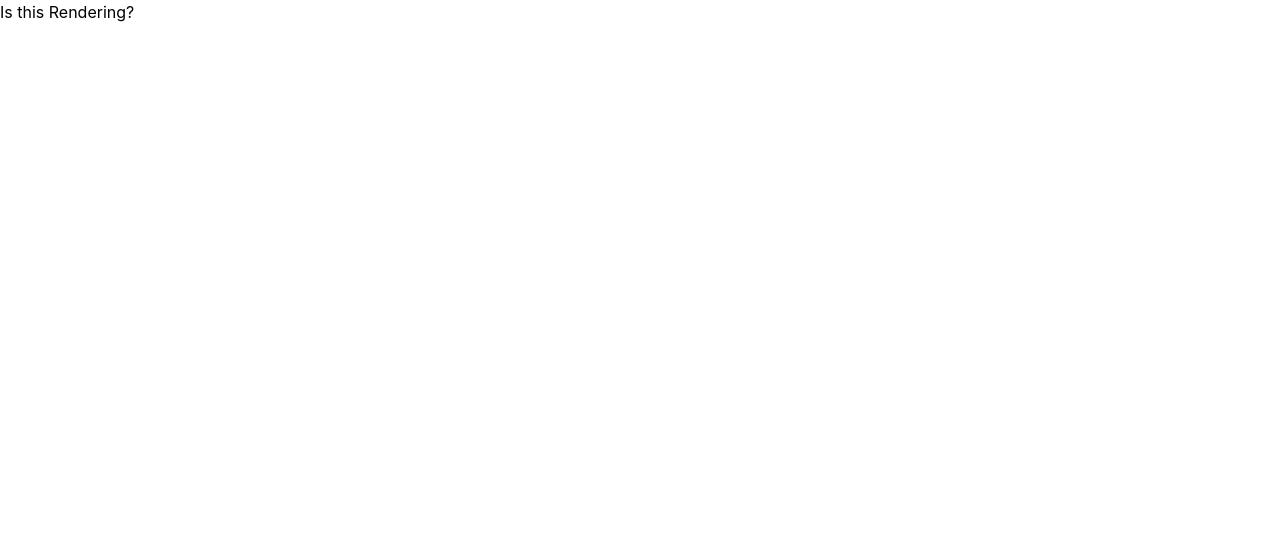
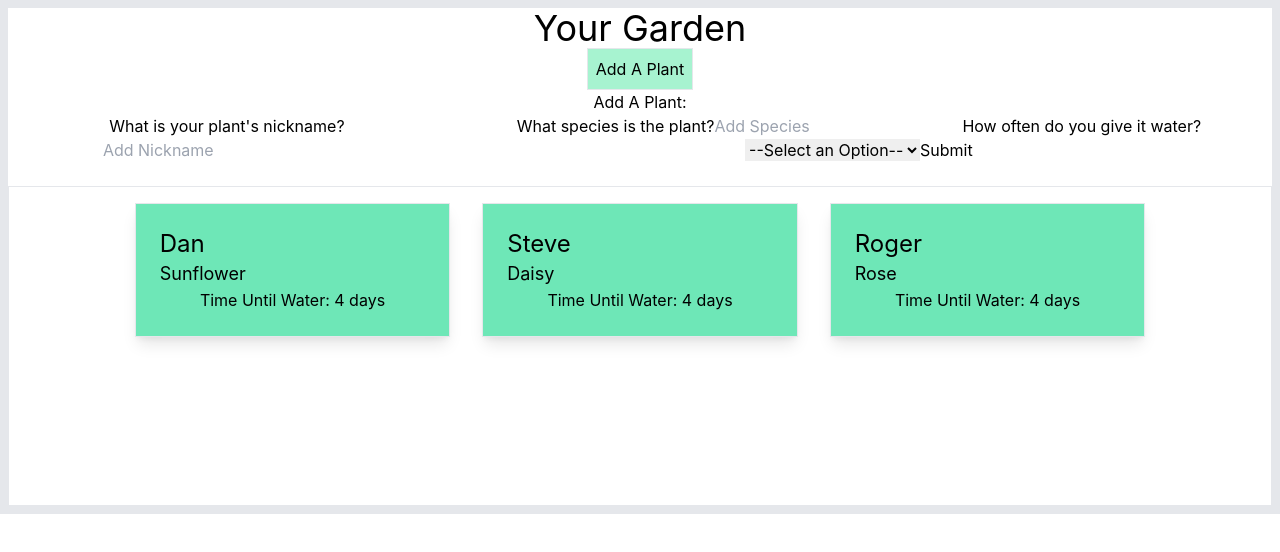
Before and after one commit to buildWeekWaterMyPlants/front-end, a React (Create React App) app in the folder watermyplants/: page /add-plant in a window 1280 px wide. Shown: the top 552 px of the page. Built offline with nearby package versions, Linux system fonts and the light colour scheme.

Commit message:
We got the PlantList, the Plant, and the AddPlant components started

```diff
--- a/watermyplants/src/App.js
+++ b/watermyplants/src/App.js
@@ -17,7 +17,7 @@ function App() {
 
       <PlantList />
 
-      <AddPlant />
+      {/* <AddPlant /> */}
 
       <UpdateUser />
     </div>
--- a/watermyplants/src/components/AddPlant.js
+++ b/watermyplants/src/components/AddPlant.js
@@ -1,7 +1,50 @@
 import React from "react";
 
 function AddPlant(props) {
-  return <div></div>;
+
+  const {formValues, changeForm, submit} = props;
+
+  const onChange=(evt)=>{
+    const {name, value} = evt.target;
+    changeForm(name,value)
+  }
+
+  const onSubmit=(evt)=>{
+    evt.preventDefault();
+    submit();
+  }
+
+
+  return (
+    <>
+    <div>
+      <label>
+        Add A Plant:
+        <form className="flex" onSubmit={onSubmit}>
+          <label>
+            What is your plant's nickname?
+            <input name="nickname" type="text" placeholder="Add Nickname" value={formValues.nickname} onChange={onChange}  />
+          </label>
+          <label>
+            What species is the plant?
+            <input type="text" placeholder="Add Species" name="species" value={formValues.species} onChange={onChange} />
+            <label>
+              How often do you give it water?
+              <select name="h2oFrequency" value={formValues.h2oFrequency} onChange={onChange}>
+                <option value="null">--Select an Option--</option>
+                <option value="1">Everyday</option>
+                <option value="3">Every three days</option>
+                <option value="5">Every five days</option>
+                <option value="7">Once a week</option>
+              </select>
+              <button>Submit</button>
+            </label>
+          </label>
+        </form>
+      </label>
+    </div>
+    </>
+  )
 }
 
 export default AddPlant;
--- a/watermyplants/src/components/Plant.js
+++ b/watermyplants/src/components/Plant.js
@@ -1,7 +1,14 @@
 import React from "react";
 
 function Plant(props) {
-  return <div></div>;
+  const {id, nickname, species, h2oFrequency} = props;
+  return (
+    <div className="border flex flex-col w-1/4 m-4 shadow-lg p-6 bg-green-300 hover:bg-green-200">
+      <h3 className="text-2xl text-left">{nickname}</h3>
+      <h6 className="text-lg text-left">{species}</h6>
+      <h6>Time Until Water: {h2oFrequency} days</h6>
+    </div>
+  )
 }
 
 export default Plant;
--- a/watermyplants/src/components/PlantList.js
+++ b/watermyplants/src/components/PlantList.js
@@ -1,7 +1,71 @@
-import React from "react";
+import React, { useState } from "react";
+import Plant from './Plant'
+import { Link, Route } from "react-router-dom";
+import AddPlant from "./AddPlant";
+
+const dummyData = [
+  {
+    id: 1,
+    nickname: 'Dan',
+    species: 'Sunflower',
+    h2oFrequency: '4'
+
+  },
+  { id: 2,
+    nickname: 'Steve',
+    species: 'Daisy',
+    h2oFrequency: '4'
+  },
+  {
+    id: 3,
+    nickname: 'Roger',
+    species: 'Rose',
+    h2oFrequency: '4'
+  }
+
+]
+
+const initalFormValues= {
+  id: '',
+  nickname: '',
+  species: '',
+  h2oFrequency: ''
+}
 
 function PlantList(props) {
-  return <div>Is this Rendering?</div>;
+  const [plants, setPlants] = useState(dummyData);
+  const [formValues, setFormValues] = useState(initalFormValues);
+
+  const changeForm=(name,value)=>{
+    setFormValues({...formValues, [name]:value})
+  }
+
+  const submit = () =>{
+    const newPlant={
+      id: '',
+      nickname: formValues.nickname,
+      species: formValues.species,
+      h2oFrequency: formValues.h2oFrequency
+    }
+    //API goes here
+    setPlants([...plants, newPlant])
+    console.log(newPlant)
+  }
+
+  return (
+  <div className="flex w-90 border-8 justify-center flex-col text-center items-center">
+      <h2 className="text-4xl"> Your Garden </h2>
+      <Link to="/add-plant" className="border p-2 text-md bg-green-200">Add A Plant</Link>
+      <Route  path="/add-plant">
+        <AddPlant submit={submit} changeForm={changeForm} formValues={formValues} />
+      </Route>
+      <div className="w-full mt-6 h-80 border flex-wrap flex justify-center items-start">
+       {plants.map(plant=>{
+        return <Plant id={plant.id} nickname={plant.nickname} species={plant.species} h2oFrequency={plant.h2oFrequency} />
+        })}
+      </div>
+  </div>
+  )
 }
 
 export default PlantList;
```
Also changed, not shown: 1 other file (tests, documents, lock files or other folders).
